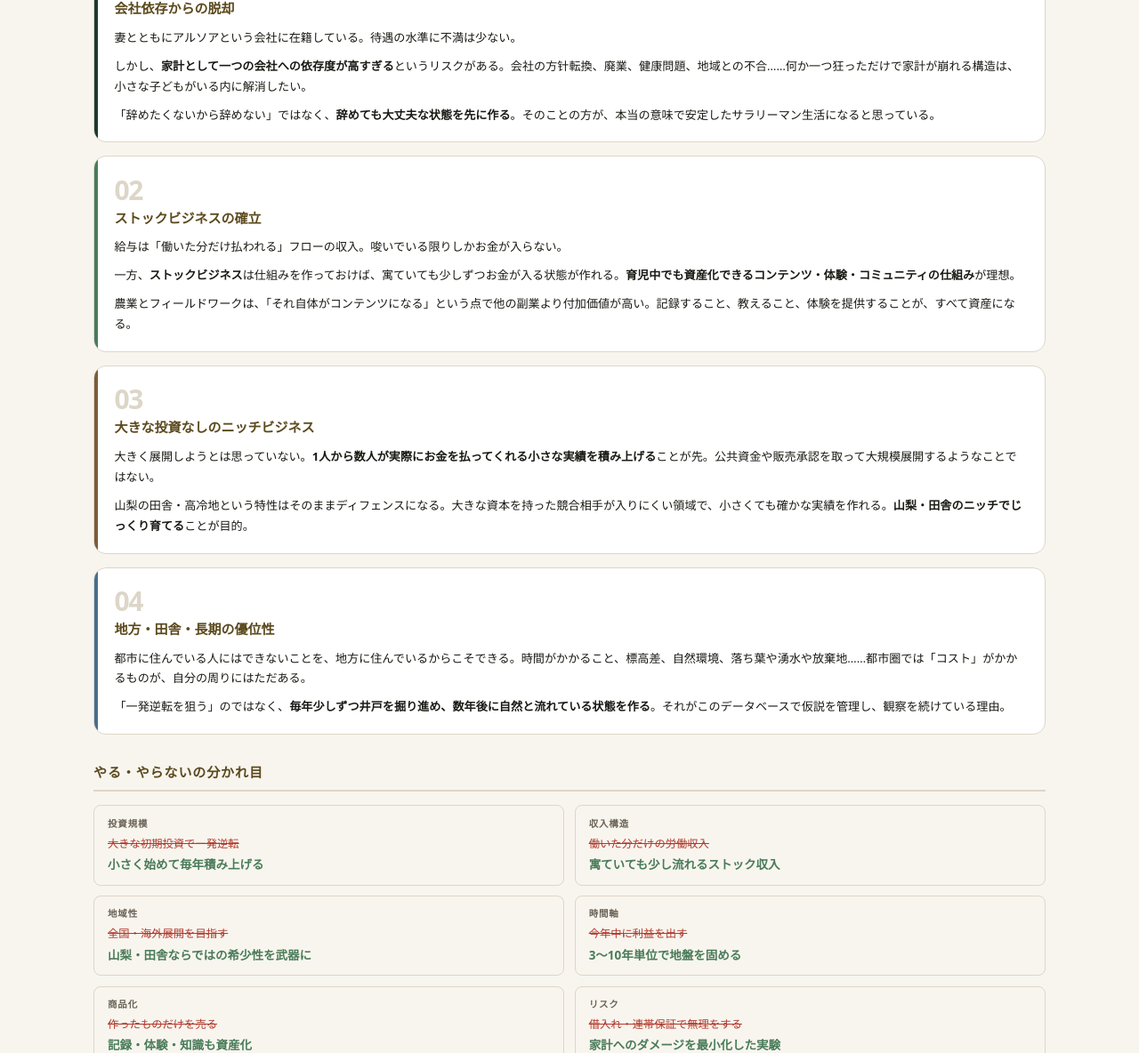
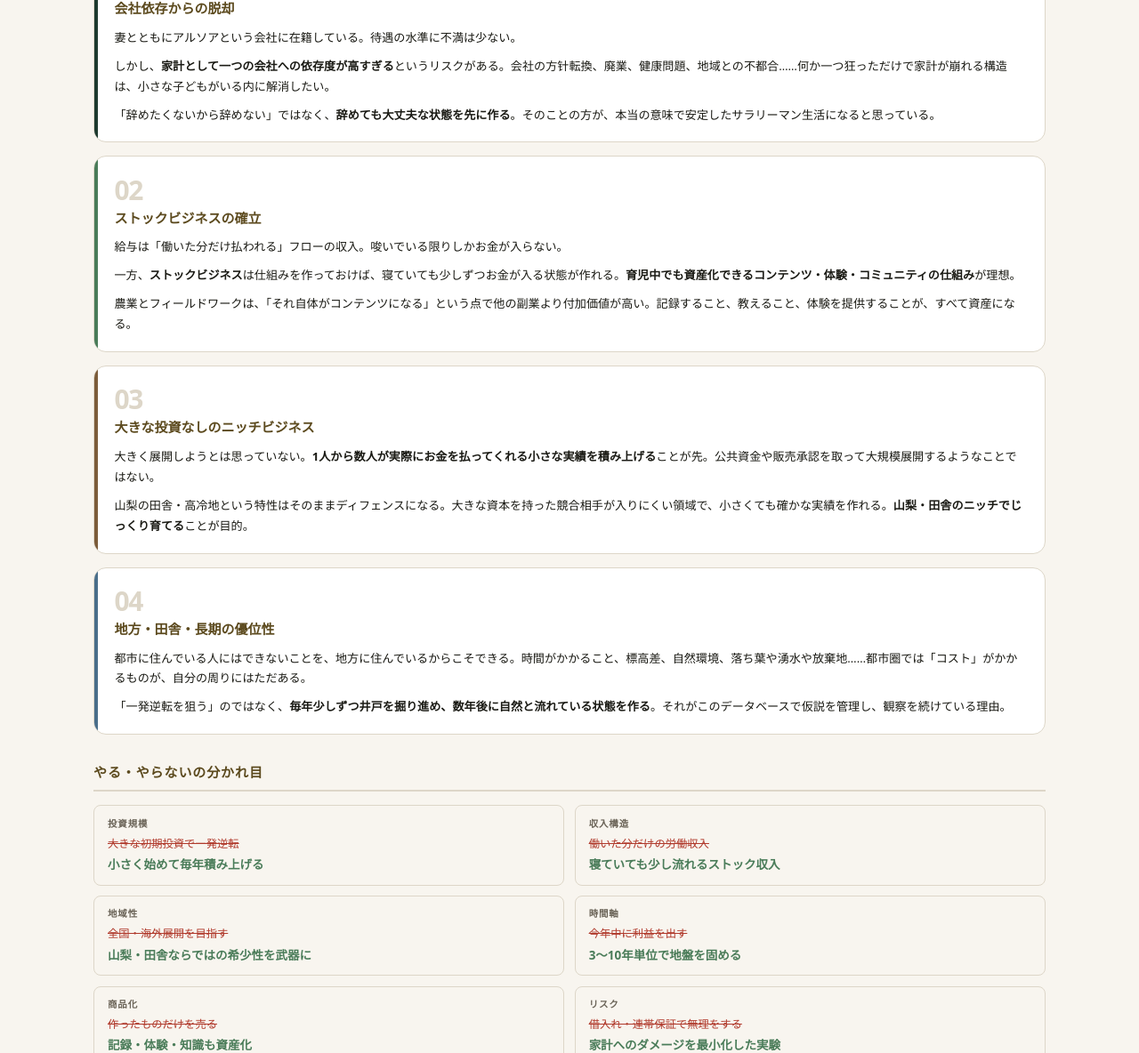
Before and after one commit to hyamano0116-ai/slow-asset-farm, a plain HTML site: page premise.html in a window 1280 px wide. Shown: the part 558-1742 px from the top of the page at 89% size. Drawn offline with Linux system fonts and the light colour scheme.

Commit message:
fix premise.html: correct kanji (寝=5BDD, 不都合)

```diff
--- a/premise.html
+++ b/premise.html
@@ -3,7 +3,7 @@
 <head>
   <meta charset="UTF-8">
   <meta name="viewport" content="width=device-width, initial-scale=1.0">
-  <title>前提と思想 | 農的ストックDB</title>
+  <title>&#x524d;&#x63d0;&#x3068;&#x601d;&#x60f3; | &#x8fb2;&#x7684;&#x30b9;&#x30c8;&#x30c3;&#x30af;DB</title>
   <link rel="stylesheet" href="style.css">
   <style>
     .premise-hero {
@@ -161,7 +161,7 @@
         <div class="premise-card__title">&#x4f1a;&#x793e;&#x4f9d;&#x5b58;&#x304b;&#x3089;&#x306e;&#x8131;&#x5374;</div>
         <div class="premise-card__body">
           <p>&#x59bb;&#x3068;&#x3068;&#x3082;&#x306b;&#x30a2;&#x30eb;&#x30bd;&#x30a2;&#x3068;&#x3044;&#x3046;&#x4f1a;&#x793e;&#x306b;&#x5728;&#x7c4d;&#x3057;&#x3066;&#x3044;&#x308b;&#x3002;&#x5f85;&#x9047;&#x306e;&#x6c34;&#x6e96;&#x306b;&#x4e0d;&#x6e80;&#x306f;&#x5c11;&#x306a;&#x3044;&#x3002;</p>
-          <p>&#x3057;&#x304b;&#x3057;&#x3001;<strong>&#x5bb6;&#x8a08;&#x3068;&#x3057;&#x3066;&#x4e00;&#x3064;&#x306e;&#x4f1a;&#x793e;&#x3078;&#x306e;&#x4f9d;&#x5b58;&#x5ea6;&#x304c;&#x9ad8;&#x3059;&#x304e;&#x308b;</strong>&#x3068;&#x3044;&#x3046;&#x30ea;&#x30b9;&#x30af;&#x304c;&#x3042;&#x308b;&#x3002;&#x4f1a;&#x793e;&#x306e;&#x65b9;&#x9488;&#x8ee2;&#x63db;&#x3001;&#x5ec3;&#x696d;&#x3001;&#x5065;&#x5eb7;&#x554f;&#x984c;&#x3001;&#x5730;&#x57df;&#x3068;&#x306e;&#x4e0d;&#x5408;&#x2026;&#x2026;&#x4f55;&#x304b;&#x4e00;&#x3064;&#x72c2;&#x3063;&#x305f;&#x3060;&#x3051;&#x3067;&#x5bb6;&#x8a08;&#x304c;&#x5d29;&#x308c;&#x308b;&#x69cb;&#x9020;&#x306f;&#x3001;&#x5c0f;&#x3055;&#x306a;&#x5b50;&#x3069;&#x3082;&#x304c;&#x3044;&#x308b;&#x5185;&#x306b;&#x89e3;&#x6d88;&#x3057;&#x305f;&#x3044;&#x3002;</p>
+          <p>&#x3057;&#x304b;&#x3057;&#x3001;<strong>&#x5bb6;&#x8a08;&#x3068;&#x3057;&#x3066;&#x4e00;&#x3064;&#x306e;&#x4f1a;&#x793e;&#x3078;&#x306e;&#x4f9d;&#x5b58;&#x5ea6;&#x304c;&#x9ad8;&#x3059;&#x304e;&#x308b;</strong>&#x3068;&#x3044;&#x3046;&#x30ea;&#x30b9;&#x30af;&#x304c;&#x3042;&#x308b;&#x3002;&#x4f1a;&#x793e;&#x306e;&#x65b9;&#x9488;&#x8ee2;&#x63db;&#x3001;&#x5ec3;&#x696d;&#x3001;&#x5065;&#x5eb7;&#x554f;&#x984c;&#x3001;&#x5730;&#x57df;&#x3068;&#x306e;&#x4e0d;&#x90fd;&#x5408;&#x2026;&#x2026;&#x4f55;&#x304b;&#x4e00;&#x3064;&#x72c2;&#x3063;&#x305f;&#x3060;&#x3051;&#x3067;&#x5bb6;&#x8a08;&#x304c;&#x5d29;&#x308c;&#x308b;&#x69cb;&#x9020;&#x306f;&#x3001;&#x5c0f;&#x3055;&#x306a;&#x5b50;&#x3069;&#x3082;&#x304c;&#x3044;&#x308b;&#x5185;&#x306b;&#x89e3;&#x6d88;&#x3057;&#x305f;&#x3044;&#x3002;</p>
           <p>&#x300c;&#x8f9e;&#x3081;&#x305f;&#x304f;&#x306a;&#x3044;&#x304b;&#x3089;&#x8f9e;&#x3081;&#x306a;&#x3044;&#x300d;&#x3067;&#x306f;&#x306a;&#x304f;&#x3001;<strong>&#x8f9e;&#x3081;&#x3066;&#x3082;&#x5927;&#x4e08;&#x592b;&#x306a;&#x72b6;&#x614b;&#x3092;&#x5148;&#x306b;&#x4f5c;&#x308b;</strong>&#x3002;&#x305d;&#x306e;&#x3053;&#x3068;&#x306e;&#x65b9;&#x304c;&#x3001;&#x672c;&#x5f53;&#x306e;&#x610f;&#x5473;&#x3067;&#x5b89;&#x5b9a;&#x3057;&#x305f;&#x30b5;&#x30e9;&#x30ea;&#x30fc;&#x30de;&#x30f3;&#x751f;&#x6d3b;&#x306b;&#x306a;&#x308b;&#x3068;&#x601d;&#x3063;&#x3066;&#x3044;&#x308b;&#x3002;</p>
         </div>
       </div>
@@ -171,7 +171,7 @@
         <div class="premise-card__title">&#x30b9;&#x30c8;&#x30c3;&#x30af;&#x30d3;&#x30b8;&#x30cd;&#x30b9;&#x306e;&#x78ba;&#x7acb;</div>
         <div class="premise-card__body">
           <p>&#x7d66;&#x4e0e;&#x306f;&#x300c;&#x50cd;&#x3044;&#x305f;&#x5206;&#x3060;&#x3051;&#x6255;&#x308f;&#x308c;&#x308b;&#x300d;&#x30d5;&#x30ed;&#x30fc;&#x306e;&#x53ce;&#x5165;&#x3002;&#x5506;&#x3044;&#x3067;&#x3044;&#x308b;&#x9650;&#x308a;&#x3057;&#x304b;&#x304a;&#x91d1;&#x304c;&#x5165;&#x3089;&#x306a;&#x3044;&#x3002;</p>
-          <p>&#x4e00;&#x65b9;&#x3001;<strong>&#x30b9;&#x30c8;&#x30c3;&#x30af;&#x30d3;&#x30b8;&#x30cd;&#x30b9;</strong>&#x306f;&#x4ed5;&#x7d44;&#x307f;&#x3092;&#x4f5c;&#x3063;&#x3066;&#x304a;&#x3051;&#x3070;&#x3001;&#x5bd3;&#x3066;&#x3044;&#x3066;&#x3082;&#x5c11;&#x3057;&#x305a;&#x3064;&#x304a;&#x91d1;&#x304c;&#x5165;&#x308b;&#x72b6;&#x614b;&#x304c;&#x4f5c;&#x308c;&#x308b;&#x3002;<strong>&#x80b2;&#x5150;&#x4e2d;&#x3067;&#x3082;&#x8cc7;&#x7523;&#x5316;&#x3067;&#x304d;&#x308b;&#x30b3;&#x30f3;&#x30c6;&#x30f3;&#x30c4;&#x30fb;&#x4f53;&#x9a13;&#x30fb;&#x30b3;&#x30df;&#x30e5;&#x30cb;&#x30c6;&#x30a3;&#x306e;&#x4ed5;&#x7d44;&#x307f;</strong>&#x304c;&#x7406;&#x60f3;&#x3002;</p>
+          <p>&#x4e00;&#x65b9;&#x3001;<strong>&#x30b9;&#x30c8;&#x30c3;&#x30af;&#x30d3;&#x30b8;&#x30cd;&#x30b9;</strong>&#x306f;&#x4ed5;&#x7d44;&#x307f;&#x3092;&#x4f5c;&#x3063;&#x3066;&#x304a;&#x3051;&#x3070;&#x3001;&#x5bdd;&#x3066;&#x3044;&#x3066;&#x3082;&#x5c11;&#x3057;&#x305a;&#x3064;&#x304a;&#x91d1;&#x304c;&#x5165;&#x308b;&#x72b6;&#x614b;&#x304c;&#x4f5c;&#x308c;&#x308b;&#x3002;<strong>&#x80b2;&#x5150;&#x4e2d;&#x3067;&#x3082;&#x8cc7;&#x7523;&#x5316;&#x3067;&#x304d;&#x308b;&#x30b3;&#x30f3;&#x30c6;&#x30f3;&#x30c4;&#x30fb;&#x4f53;&#x9a13;&#x30fb;&#x30b3;&#x30df;&#x30e5;&#x30cb;&#x30c6;&#x30a3;&#x306e;&#x4ed5;&#x7d44;&#x307f;</strong>&#x304c;&#x7406;&#x60f3;&#x3002;</p>
           <p>&#x8fb2;&#x696d;&#x3068;&#x30d5;&#x30a3;&#x30fc;&#x30eb;&#x30c9;&#x30ef;&#x30fc;&#x30af;&#x306f;&#x3001;&#x300c;&#x305d;&#x308c;&#x81ea;&#x4f53;&#x304c;&#x30b3;&#x30f3;&#x30c6;&#x30f3;&#x30c4;&#x306b;&#x306a;&#x308b;&#x300d;&#x3068;&#x3044;&#x3046;&#x70b9;&#x3067;&#x4ed6;&#x306e;&#x526f;&#x696d;&#x3088;&#x308a;&#x4ed8;&#x52a0;&#x4fa1;&#x5024;&#x304c;&#x9ad8;&#x3044;&#x3002;&#x8a18;&#x9332;&#x3059;&#x308b;&#x3053;&#x3068;&#x3001;&#x6559;&#x3048;&#x308b;&#x3053;&#x3068;&#x3001;&#x4f53;&#x9a13;&#x3092;&#x63d0;&#x4f9b;&#x3059;&#x308b;&#x3053;&#x3068;&#x304c;&#x3001;&#x3059;&#x3079;&#x3066;&#x8cc7;&#x7523;&#x306b;&#x306a;&#x308b;&#x3002;</p>
         </div>
       </div>
@@ -210,7 +210,7 @@
       <div class="mindset-item">
         <div class="mindset-item__label">&#x53ce;&#x5165;&#x69cb;&#x9020;</div>
         <div class="mindset-item__not">&#x50cd;&#x3044;&#x305f;&#x5206;&#x3060;&#x3051;&#x306e;&#x52b4;&#x50cd;&#x53ce;&#x5165;</div>
-        <div class="mindset-item__yes">&#x5bd3;&#x3066;&#x3044;&#x3066;&#x3082;&#x5c11;&#x3057;&#x6d41;&#x308c;&#x308b;&#x30b9;&#x30c8;&#x30c3;&#x30af;&#x53ce;&#x5165;</div>
+        <div class="mindset-item__yes">&#x5bdd;&#x3066;&#x3044;&#x3066;&#x3082;&#x5c11;&#x3057;&#x6d41;&#x308c;&#x308b;&#x30b9;&#x30c8;&#x30c3;&#x30af;&#x53ce;&#x5165;</div>
       </div>
       <div class="mindset-item">
         <div class="mindset-item__label">&#x5730;&#x57df;&#x6027;</div>
```
